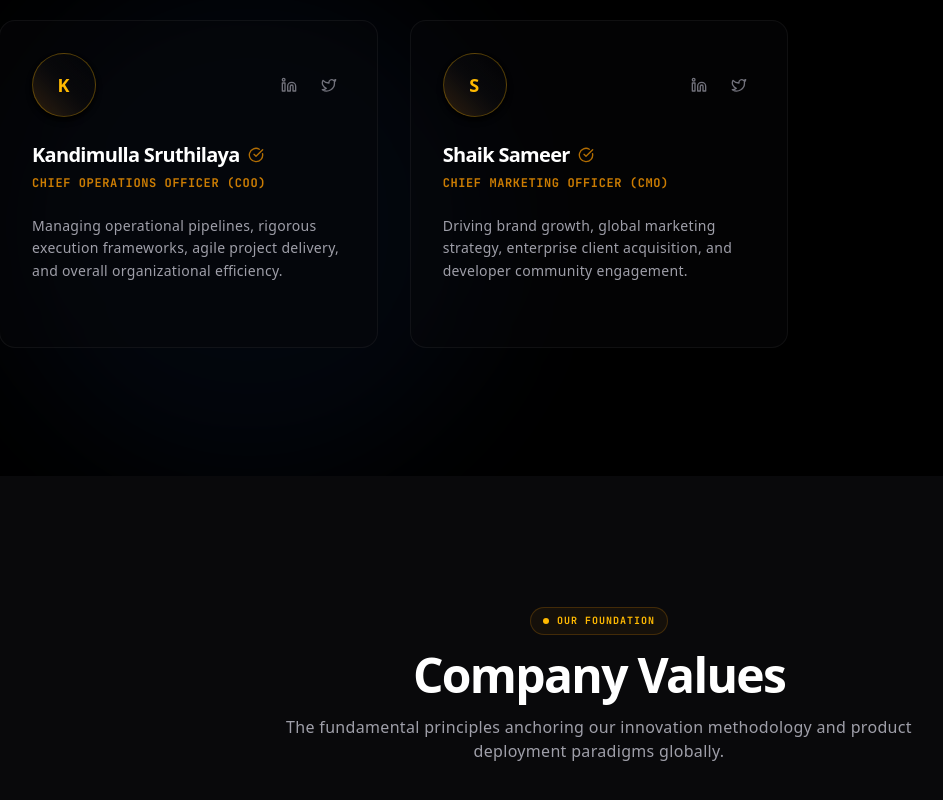
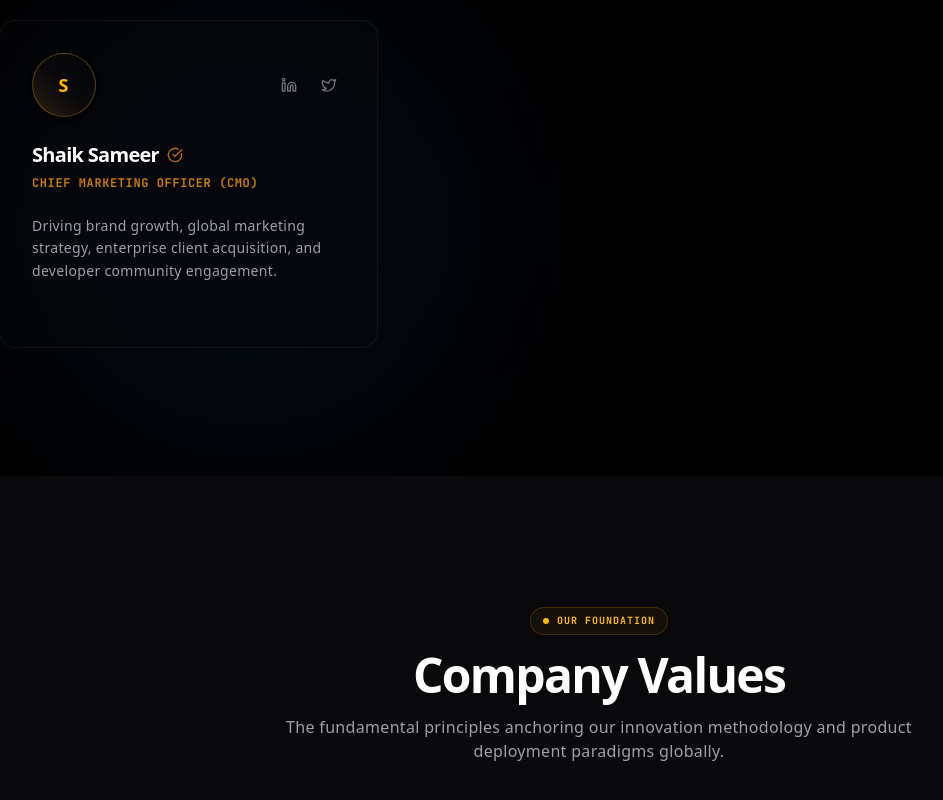
Before and after one commit to Harsha-o3/Harvionix, a React (Vite) app: page / in a window 1280 px wide. Shown: the part 7003-7803 px from the top of the page, without its empty margins (41-984 px from the left). Built offline with nearby package versions, Linux system fonts and the light colour scheme; a web font is replaced by a local one.

Commit message:
Version 2.0

```diff
--- a/src/data.ts
+++ b/src/data.ts
@@ -162,12 +162,6 @@ export const LEADERS_DATA: Leader[] = [
     initials: "K"
   },
   {
-    name: "Kandimulla Sruthilaya",
-    role: "Chief Operations Officer (COO)",
-    description: "Managing operational pipelines, rigorous execution frameworks, agile project delivery, and overall organizational efficiency.",
-    initials: "K"
-  },
-  {
     name: "Shaik Sameer",
     role: "Chief Marketing Officer (CMO)",
     description: "Driving brand growth, global marketing strategy, enterprise client acquisition, and developer community engagement.",
```
